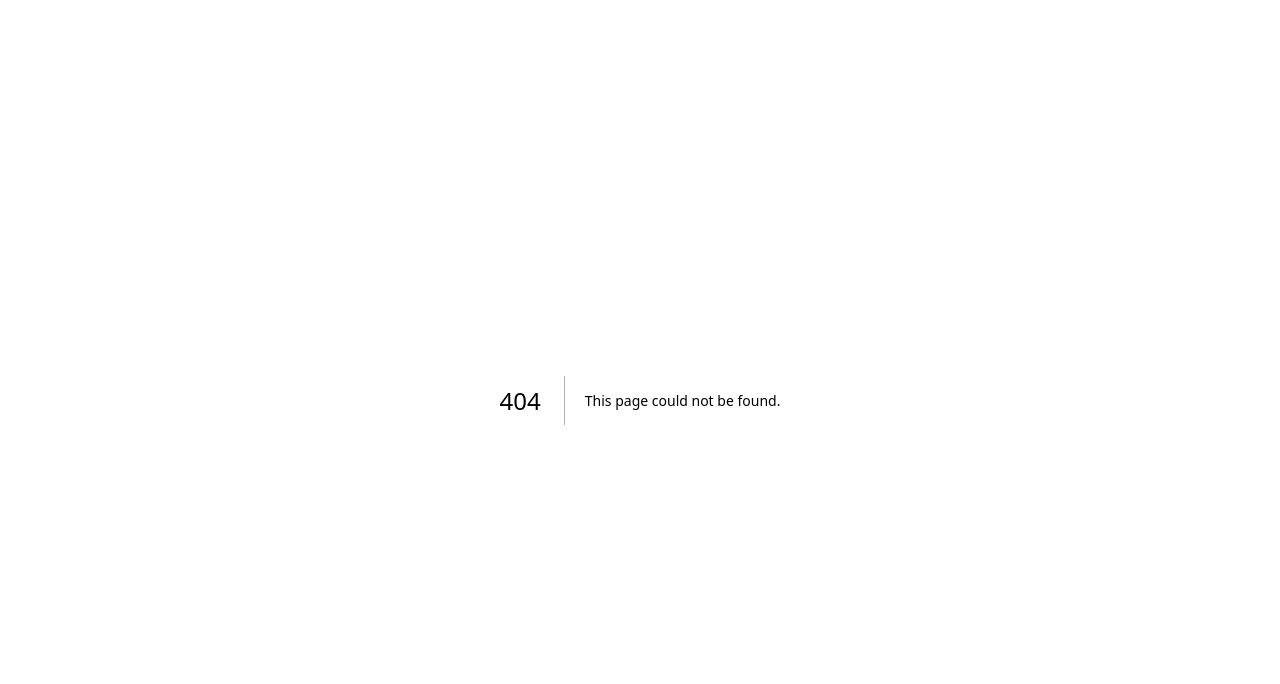
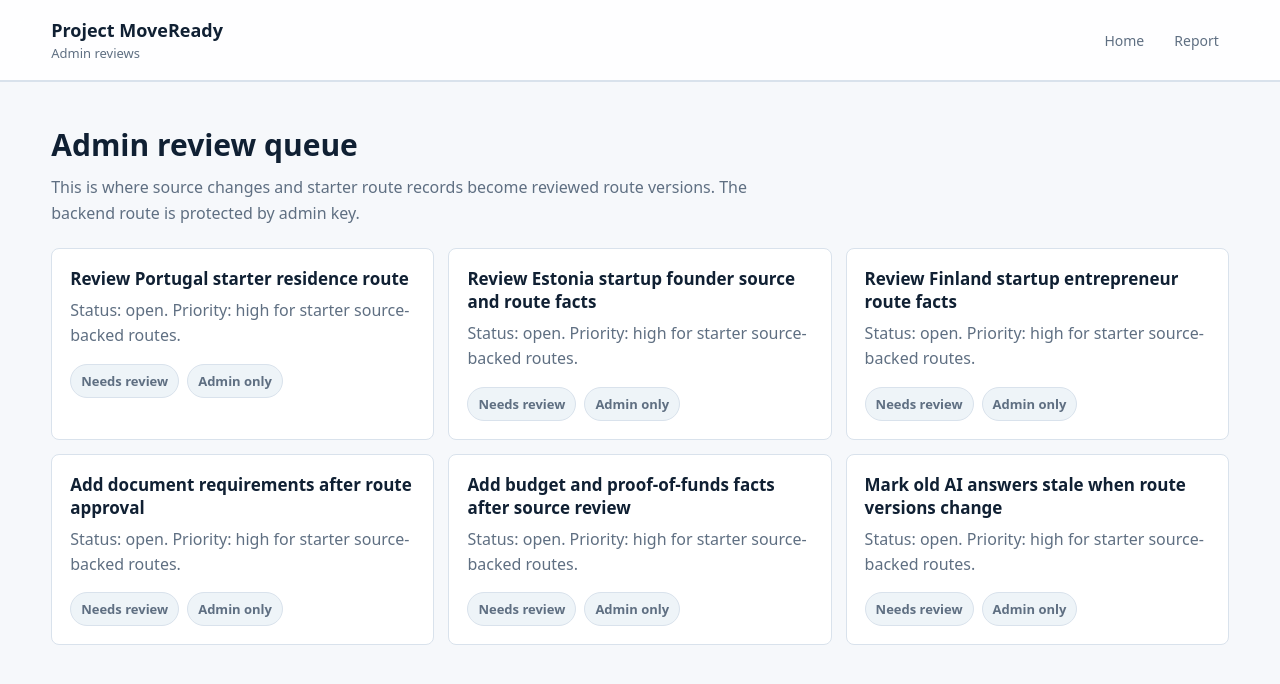
Before and after one commit to SirBM201/SirBM201-moveready-frontend, a Next.js app: page /admin/reviews in a window 1280 px wide. Before the commit this address had no page. Shown: the top 684 px of the page. Built offline with nearby package versions, Linux system fonts and the light colour scheme.

Commit message:
Add admin reviews page

```diff
--- /dev/null
+++ b/app/admin/reviews/page.tsx
@@ -0,0 +1,21 @@
+const reviewTasks = [
+  "Review Portugal starter residence route",
+  "Review Estonia startup founder source and route facts",
+  "Review Finland startup entrepreneur route facts",
+  "Add document requirements after route approval",
+  "Add budget and proof-of-funds facts after source review",
+  "Mark old AI answers stale when route versions change",
+];
+
+export default function AdminReviewsPage() {
+  return (
+    <main className="page-shell">
+      <header className="topbar"><a className="brand" href="/"><strong>Project MoveReady</strong><span>Admin reviews</span></a><nav className="nav"><a href="/">Home</a><a href="/report-preview">Report</a></nav></header>
+      <section className="section">
+        <h2>Admin review queue</h2>
+        <p className="section-intro">This is where source changes and starter route records become reviewed route versions. The backend route is protected by admin key.</p>
+        <div className="grid">{reviewTasks.map((task) => <article className="card" key={task}><h3>{task}</h3><p>Status: open. Priority: high for starter source-backed routes.</p><div className="badge-row"><span className="badge">Needs review</span><span className="badge">Admin only</span></div></article>)}</div>
+      </section>
+    </main>
+  );
+}
```
